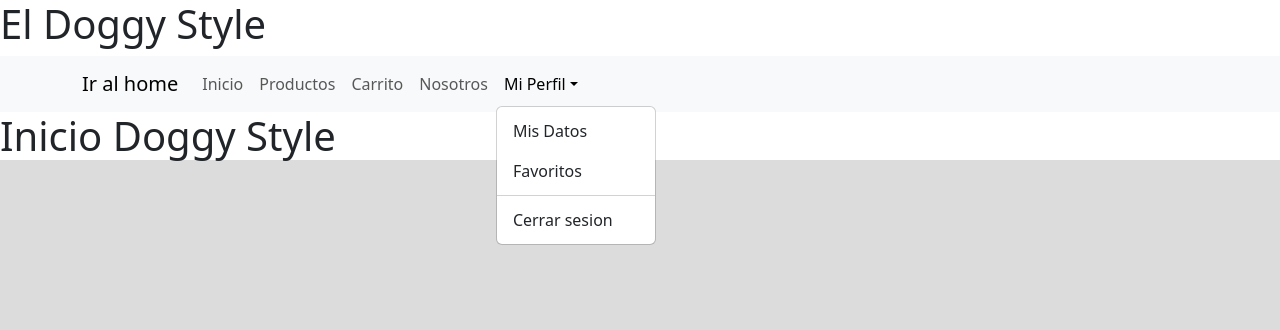
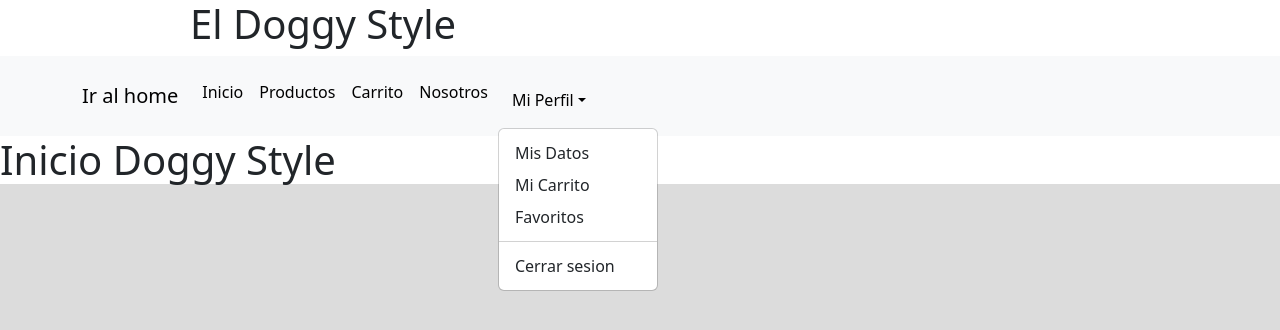
Before and after one commit to agusfmartinez/tp-tienda-online, a React (Vite) app: page / in a window 1280 px wide. Both pictures are taken after a click on the button "Mi Perfil". Shown: the top 330 px of the page. Built offline with nearby package versions, Linux system fonts and the light colour scheme.

Commit message:
Paginas y diseño de navbar

```diff
--- a/src/App.jsx
+++ b/src/App.jsx
@@ -1,12 +1,15 @@
 /* Componente principal de la app */
 
+
+//import styles from "./App.module.css";
+import { Routes, Route } from "react-router";
+import { useState } from 'react'
 import Header from "./components/Header";
-import styles from "./App.module.css";
-import { Routes, Route } from "react-router";
-import Inicio from "./pages/Inicio"
-
-import { useState } from 'react'
-
+import Inicio from "./pages/Inicio";
+import Carrito from "./pages/Carrito";
+import DatosUsuario from "./pages/DatosUsuario";
+import Nosotros from "./pages/Nosotros";
+import Productos from "./pages/Productos";
 
 function App() {
   const [count, setCount] = useState(0)
@@ -14,9 +17,13 @@ function App() {
   return (
     <main>
       <Header/>
-      <Routes>
-        <Route path="/" element={<Inicio/>}/>
-      </Routes>
+        <Routes>
+          <Route path="/" element={<Inicio/>}/>
+          <Route path="/" element={<Productos/>}/>
+          <Route path="/" element={<Carrito/>}/>
+          <Route path="/" element={<Nosotros/>}/>
+          <Route path="/" element={<DatosUsuario/>}/>
+        </Routes>
     </main>
   );
 }
--- a/src/components/Header.jsx
+++ b/src/components/Header.jsx
@@ -1,8 +1,9 @@
 import NavBar from "./NavBar";
+import '../index.css';
 
 function Header() {
     return <header>
-        <h1>El Doggy Style</h1>
+        <h1 className="tituloPagina">El Doggy Style</h1>
         <NavBar/>
     </header>
 };
--- a/src/components/NavBar.jsx
+++ b/src/components/NavBar.jsx
@@ -2,27 +2,27 @@ import Container from 'react-bootstrap/Container';
 import Nav from 'react-bootstrap/Nav';
 import Navbar from 'react-bootstrap/Navbar';
 import NavDropdown from 'react-bootstrap/NavDropdown';
+import { Link } from 'react-router';
+import '../index.css';
 
 function AppNavBar() {
   return (
     <Navbar expand="lg" className="bg-body-tertiary">
       <Container>
         <Navbar.Brand href="#home">Ir al home</Navbar.Brand>
-        <Navbar.Toggle aria-controls="basic-navbar-nav" />
+        <Navbar.Toggle aria-controls="basic-navbar-nav"/>
         <Navbar.Collapse id="basic-navbar-nav">
           <Nav className="me-auto">
-            <Nav.Link href="#home">Inicio</Nav.Link>
-            <Nav.Link href="#link">Productos</Nav.Link>
-            <Nav.Link href="#link">Carrito</Nav.Link>
-            <Nav.Link href="#link">Nosotros</Nav.Link>
-            <NavDropdown title="Mi Perfil" id="basic-nav-dropdown">
-              <NavDropdown.Item href="#action/3.1">Mis Datos</NavDropdown.Item>
-              <NavDropdown.Item href="#action/3.2"></NavDropdown.Item>
-              <NavDropdown.Item href="#action/3.3">Favoritos</NavDropdown.Item>
+            <Nav as={Link} to="/" className='botonesNavBar'>Inicio</Nav>
+            <Nav as={Link} to="/Productos" className='botonesNavBar'>Productos</Nav>
+            <Nav as={Link} to="/carrito" className='botonesNavBar'>Carrito</Nav>
+            <Nav as={Link} to="/nosotros" className='botonesNavBar'>Nosotros</Nav>
+            <NavDropdown title="Mi Perfil" className='botonesNavBar' id="basic-nav-dropdown">
+              <NavDropdown.Item as={Link} to="/profile">Mis Datos</NavDropdown.Item>
+              <NavDropdown.Item as={Link} to="/carrito">Mi Carrito</NavDropdown.Item>
+              <NavDropdown.Item as={Link} to="/favorites">Favoritos</NavDropdown.Item>
               <NavDropdown.Divider />
-              <NavDropdown.Item href="#action/3.4">
-                Cerrar sesion
-              </NavDropdown.Item>
+                <NavDropdown.Item as={Link} to="/logout">Cerrar sesion</NavDropdown.Item>
             </NavDropdown>
           </Nav>
         </Navbar.Collapse>
--- a/src/index.css
+++ b/src/index.css
@@ -4,3 +4,18 @@
 /* definir clases propias */
 background-color: gainsboro;
 }
+
+.botonesNavBar {
+    margin: 2px;
+    margin-top: 10px;
+    border: 0px;
+    padding: 6px;
+    text-decoration: none;
+    color: black;
+}
+
+.tituloPagina {
+  font-size: clamp();
+  max-width: 900px;
+  margin-inline: auto;
+}
--- /dev/null
+++ b/src/pages/Carrito.jsx
@@ -0,0 +1,11 @@
+import React from 'react'
+
+const Carrito = () => {
+  return (
+    <div>
+        <h1>Acá irá el carrito</h1>
+    </div>
+  )
+}
+
+export default Carrito;
--- /dev/null
+++ b/src/pages/DatosUsuario.jsx
@@ -0,0 +1,11 @@
+import React from 'react'
+
+const Carrito = () => {
+  return (
+    <div>
+        <h1>Sección para que el usuario modifique sus datos</h1>
+    </div>
+  )
+}
+
+export default Carrito;
--- a/src/pages/Inicio.jsx
+++ b/src/pages/Inicio.jsx
@@ -8,4 +8,4 @@ const Inicio = () => {
   )
 }
 
-export default Inicio
+export default Inicio;
--- /dev/null
+++ b/src/pages/Nosotros.jsx
@@ -0,0 +1,11 @@
+import React from 'react'
+
+const Nosotros = () => {
+  return (
+    <div>
+        <h1>Nosotros</h1>
+    </div>
+  )
+}
+
+export default Nosotros;
--- /dev/null
+++ b/src/pages/Productos.jsx
@@ -0,0 +1,11 @@
+import React from 'react'
+
+const Productos = () => {
+  return (
+    <div>
+        <h1>listado de produc</h1>
+    </div>
+  )
+}
+
+export default Productos;
```
